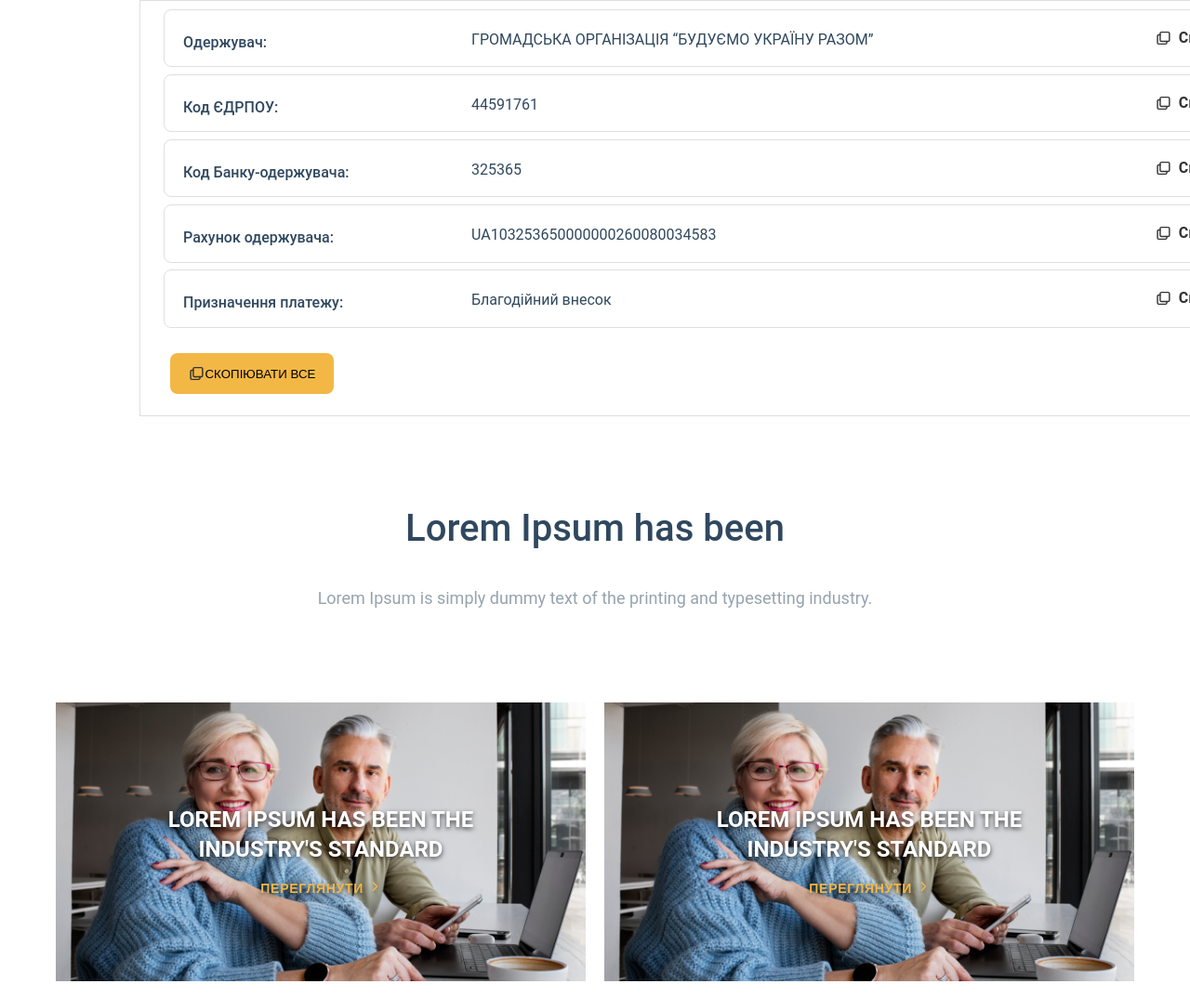
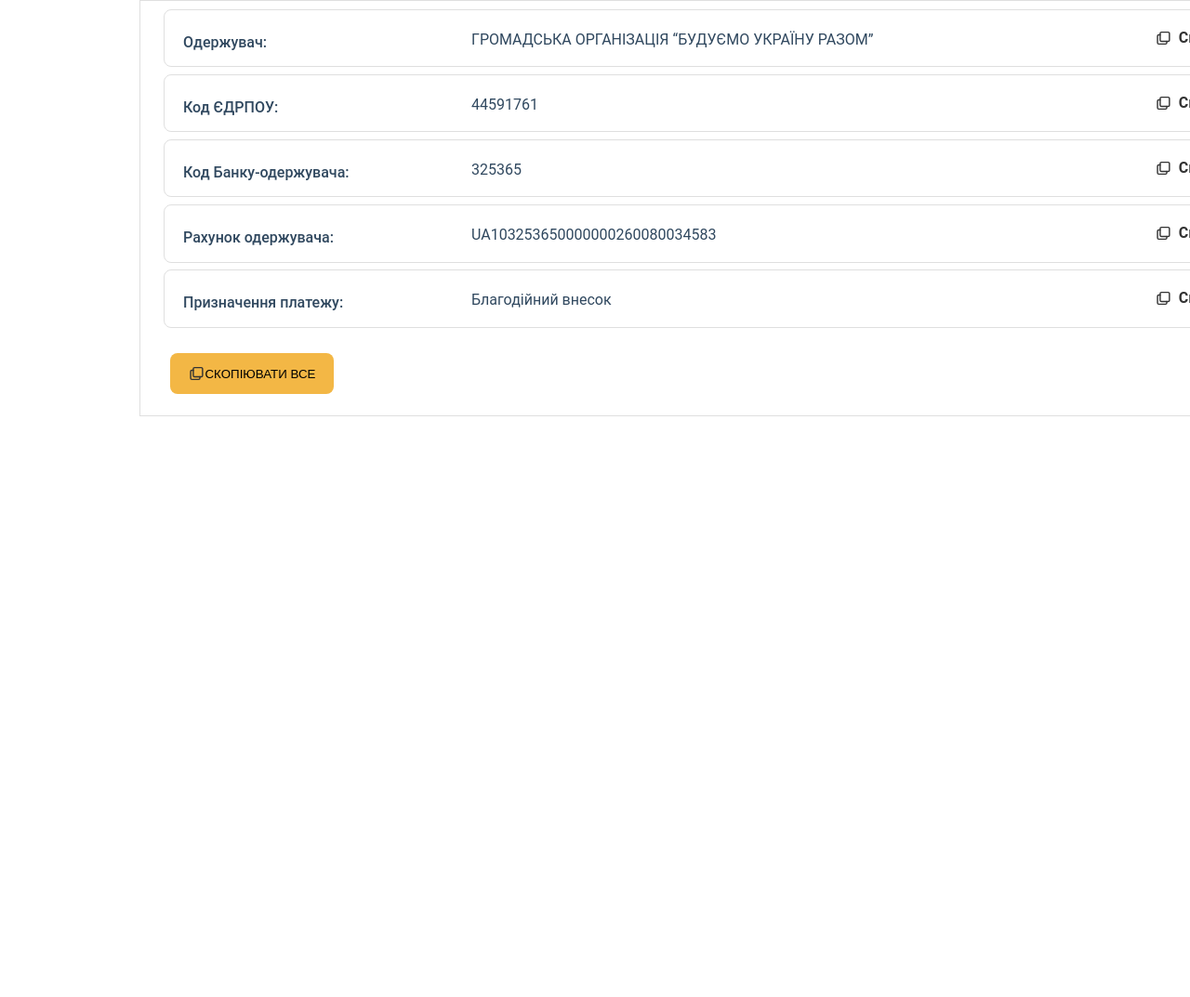
Before and after one commit to vovaddk/support-page, a plain HTML site: page index.html in a window 1280 px wide. Shown: the part 3504-4577 px from the top of the page at 93% size. After the commit the page ends 3952 px from the top, so only its background shows below. Drawn offline with Linux system fonts and the light colour scheme.

Commit message:
second commit

```diff
--- a/index.html
+++ b/index.html
@@ -812,9 +812,8 @@
             </div>
           </div>
         </div>
-        <!-- <div style="padding-top: 100px"></div> -->
       </div>
-      <div class="help-section">
+      <!-- <div class="help-section">
         <h2>Lorem Ipsum has been</h2>
         <p class="description">
           Lorem Ipsum is simply dummy text of the printing and typesetting
@@ -948,7 +947,7 @@
             <a href="#" class="donation-button">GIVE NOW</a>
           </div>
         </div>
-      </div>
+      </div> -->
     </div>
     <script src="script.js"></script>
   </body>
```
